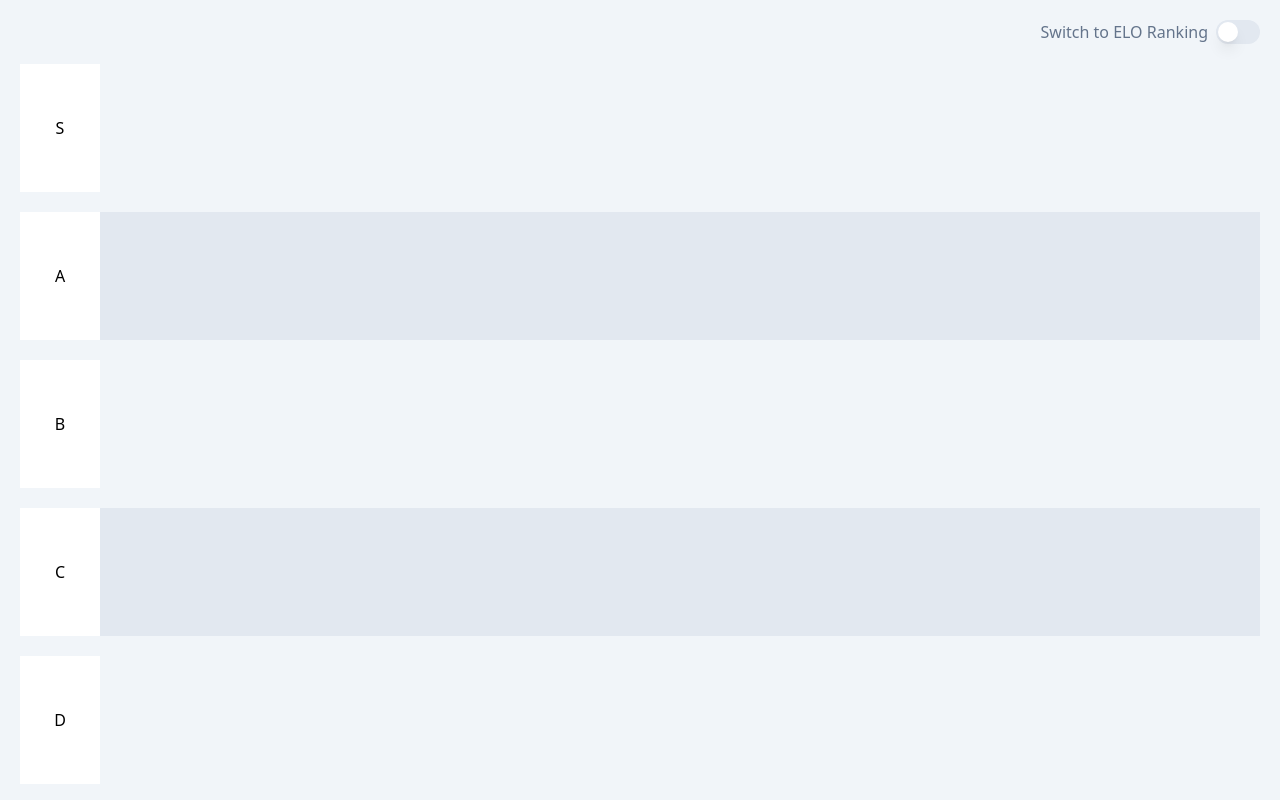
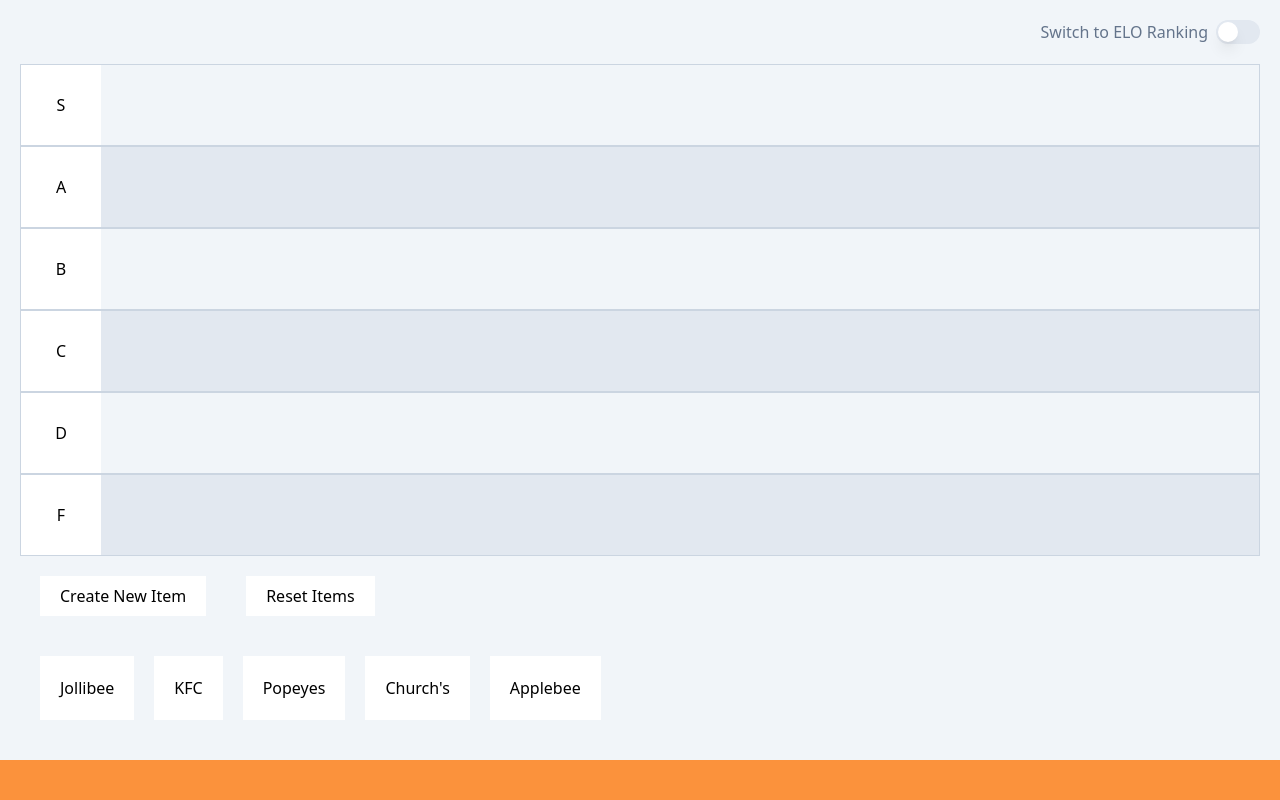
Before and after one commit to yd24/elo-tier-list, a React (Vite) app in the folder client/: page / in a window 1280 px wide. Shown: the top 800 px of the page. Built offline with nearby package versions, Linux system fonts and the light colour scheme.

Commit message:
Adjust stylings for containers and fix bug with ranked toggle switch

```diff
--- a/client/src/features/tierlist/components/rank-container.tsx
+++ b/client/src/features/tierlist/components/rank-container.tsx
@@ -22,7 +22,7 @@ export default function RankContainer(props: RankContainerProps) {
 
     return (
         <>
-            <div className="flex min-h-32 mb-5 odd:bg-slate-100 even:bg-slate-200"
+            <div className="flex min-h-20 border border-slate-300 border-collapse odd:bg-slate-100 even:bg-slate-200"
                 ref={setNodeRef}
             >
                 <input
--- a/client/src/features/tierlist/components/rank-toggle.tsx
+++ b/client/src/features/tierlist/components/rank-toggle.tsx
@@ -9,12 +9,16 @@ interface RankToggleProps {
 export default function RankToggle(props: RankToggleProps) {
   return (
     <div className="flex justify-end items-center gap-2 bg-transparent text-slate-100 mb-5">
-      <Label className="text-slate-500 text-md cursor-pointer" htmlFor="rankToggle">
+      <Label
+        className="text-slate-500 text-md cursor-pointer"
+        htmlFor="rankToggle"
+      >
         Switch to ELO Ranking
       </Label>
-      <Switch id="rankToggle"
+      <Switch
+        id="rankToggle"
         checked={props.isELORanksOn}
-        onChange={props.handleELOToggle}
+        onCheckedChange={props.handleELOToggle}
       />
     </div>
   );
--- a/client/src/features/tierlist/index.tsx
+++ b/client/src/features/tierlist/index.tsx
@@ -42,9 +42,9 @@ const test_data = [
 
 function TierListPage() {
   const [ranks, setRanks] = useState<string[]>(["S", "A", "B", "C", "D", "F"]);
+  const [originalItems, setOriginalItems] = useState<ItemType[]>([]);
   //setup initial rank and unranked containers
   //keep copy of original items for resetting positions
-  const [originalItems, setOriginalItems] = useState<ItemType[]>([]);
   const [itemContainers, setItemContainers] = useState<ItemContainerType[]>(
     () => {
       const initialContainers: ItemContainerType[] = [];
@@ -165,10 +165,6 @@ function TierListPage() {
     });
   };
 
-  useEffect(() => {
-    console.log(originalItems, 'original');
-  }, [originalItems]);
-
   return (
     <div className="bg-slate-100 p-5">
       <DndContext onDragEnd={dragEndHandler}>
```
